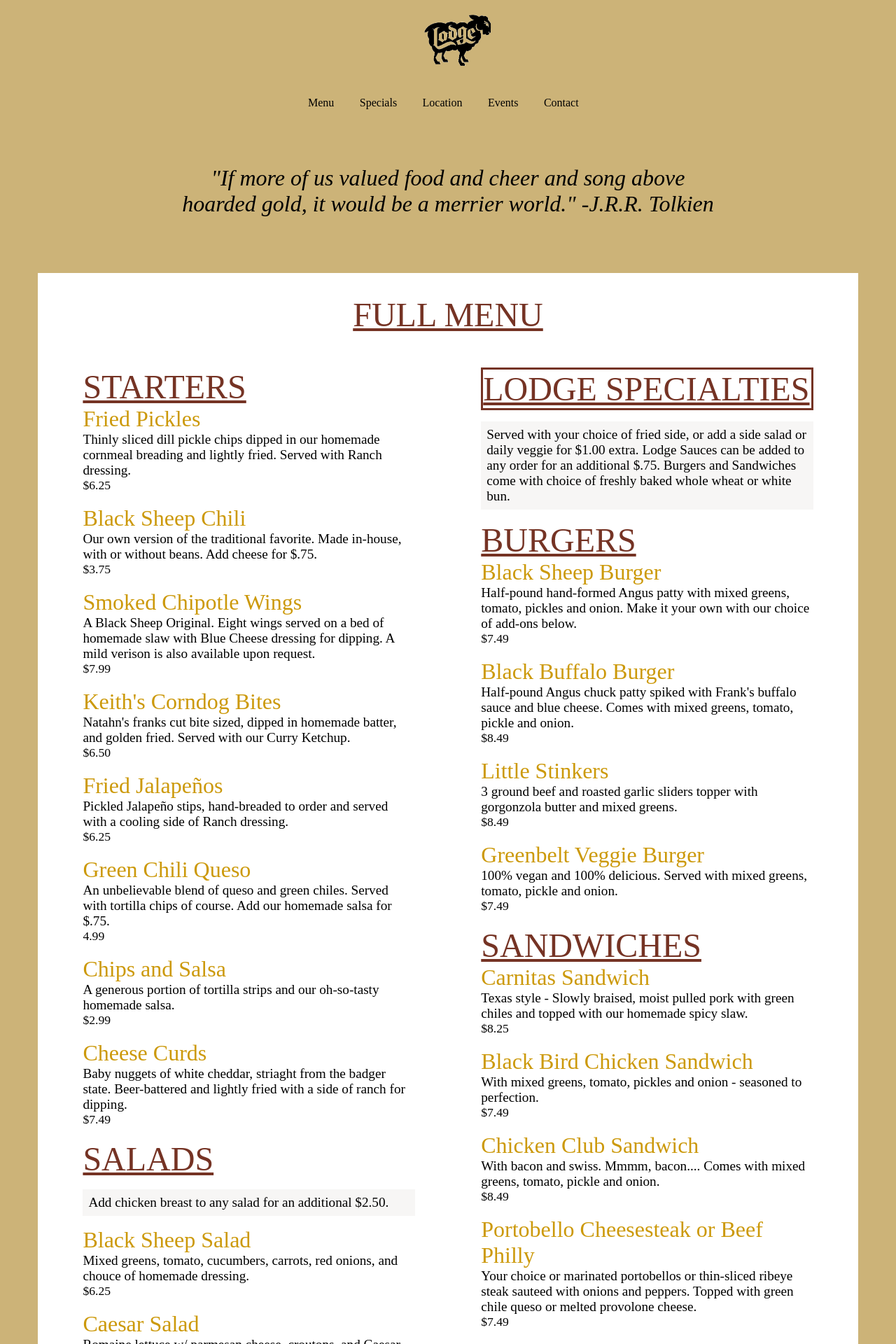
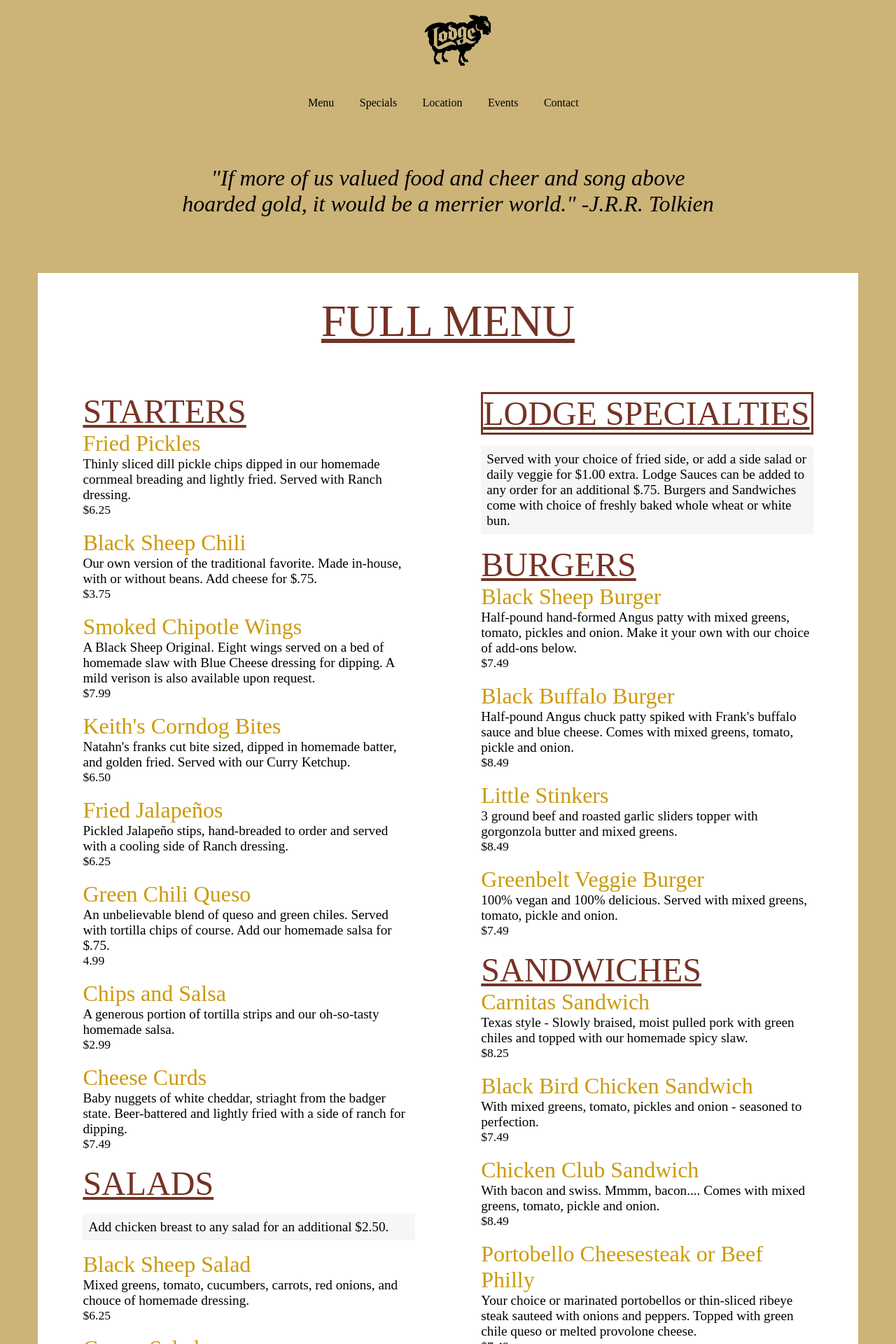
Before and after one commit to scottanderson5/Restaurant-ReDesign-Code, a Jekyll site: the page built from menu.html, in a window 1280 px wide. Shown: the top 1920 px of the page at 70% size. Built offline with Jekyll 4.4.1, drawn with Linux system fonts in a browser that asks for light colours.

Commit message:
Even More Improvements

```diff
--- a/css/main.scss
+++ b/css/main.scss
@@ -493,7 +493,7 @@ $ind-col-width: ($tot-width - ($gut-width * ($num-col - 1))) / $num-col;
 
 .bg-white{
 	background-color: white;
-	padding-left: 4em;
+	padding-left: 2em;
 }
 
 .bg-beverages{
@@ -575,7 +575,7 @@ $ind-col-width: ($tot-width - ($gut-width * ($num-col - 1))) / $num-col;
 .menu-title{
 	@extend %menu-style;
 	background-color: white;
-	font-size: 1.5em;
+	font-size: 1.7em;
 	text-align: center;
 	margin-bottom: 1em;
 	list-style-type: none;
@@ -584,11 +584,11 @@ $ind-col-width: ($tot-width - ($gut-width * ($num-col - 1))) / $num-col;
 	font-family: source-sans-pro;
 
 	@media (min-width:550px){
-		font-size: 2em;
+		font-size: 3em;
 	}
 
 	@media (min-width: 1000px){
-		font-size: 3em;
+		font-size: 4em;
 	}
 }
 
--- a/index.html
+++ b/index.html
@@ -27,7 +27,7 @@ layout: default
     </div>
 
       <div class="row center">
-        <div class="col col-8 auto-margin beer-list">
+        <div class="col col-9 auto-margin beer-list">
           <div class="col col-7 beer-list-current">Current Beers on Tap
           </div>
             <div class="col col-3 beer-list-left">
```
